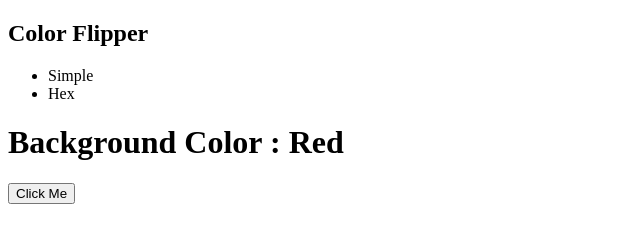
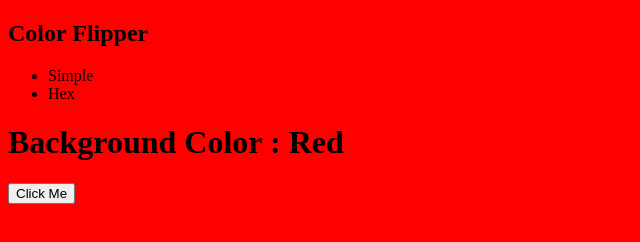
Before and after one commit to AngeloCornelio/color-flipper, a plain HTML site: page index.html in a window 1280 px wide. Shown: the whole page, without its empty margins (0-640 px from the left). Drawn offline with Linux system fonts and the light colour scheme.

Commit message:
connect app.css

```diff
--- a/app.css
+++ b/app.css
@@ -0,0 +1,3 @@
+body {
+  background-color: red;
+}
--- a/index.html
+++ b/index.html
@@ -3,6 +3,7 @@
 
 <head>
   <title>Color Flipper</title>
+  <link href="app.css" rel="stylesheet" type="text/css">
 </head>
 
 <body>
```
